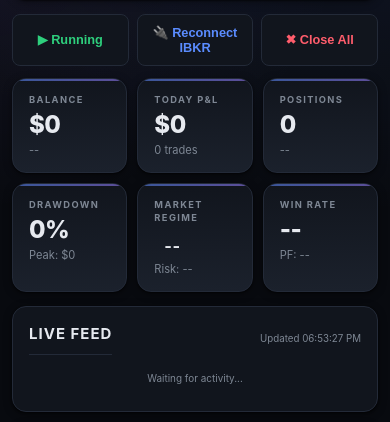
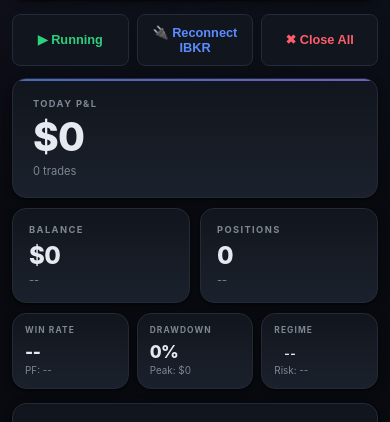
Before and after one commit to femibol/tpstrategyv3, a Python web app: template bot/dashboard/templates/dashboard.html in a window 390 px wide. Shown: the part 63-485 px from the top of the page. Run offline with Jinja, Linux system fonts and the light colour scheme; the template is opened without the code that fills it, so the values that code supplies are empty.

Commit message:
feat: dashboard UI overhaul — hierarchy + theme polish + live feed
User-driven review of the bot dashboard on mobile (2026-06-16). After
the bugfix PR fixed the lying cards, three structural improvements were
requested: information hierarchy, theme polish, live feed redesign.

1. Information hierarchy. The old 3x2 stat grid treated all six cards
   with equal visual weight — Today P&L next to Market Regime in the
   same box, even though the operator looks at P&L 95% of the time.
   Now three bands:
     - hero (full width, 2.6em number): Today P&L
     - secondary (2-col): Balance, Positions
     - tertiary (3-col, dense): Win Rate, Drawdown, Regime
   Operator's eye lands on the primary number first.

2. Theme polish. Gradient ::before top-edge accent was on every card,
   drowning the hero out. Restricted to .stat-card.hero. Body radial-
   gradients dialed down from 0.10/0.08 alpha to 0.06/0.04 — the old
   intensity created a fog effect that fought with the foreground.
   Tertiary cards get smaller padding + smaller value text, visually
   demoting Win Rate / Drawdown / Regime as the secondary signals
   they are.

3. Live Feed redesign. Previously read only from `notifier.history`
   which is in-memory and empty across restarts — operator saw
   "Waiting for activity..." despite 200+ trades on disk. Now
   backfills from the trades list:
     - Trade rows: time | symbol | strategy | $±X.XX (P&L color-coded)
     - Notifier rows: time | icon | message
     - Both kinds sorted by time desc, capped at 15 visible
     - Empty-state preserved for true day-0 fresh installs
   The feed answers "what is the bot doing right now?" again instead
   of being permanently empty.

12 new tests in tests/test_dashboard_ui_overhaul.py pin: the three
bands exist in the markup (hero / secondary / tertiary), the old flat
`.stats` grid is gone (anti-regression), gradient edge confined to
hero, body radials dialed down, tertiary card styling present, live
feed reads from trades + blends notifs + sorts + caps + has empty
fallback, and every id consumed elsewhere in the page is still
present (no silent JS failures from id removal).

https://claude.ai/code/session_01EUNqZ83QBjT3TwzMWaq21a

````diff
--- a/bot/dashboard/templates/dashboard.html
+++ b/bot/dashboard/templates/dashboard.html
@@ -30,8 +30,8 @@
         ::selection { background: rgba(91,140,255,0.30); }
         body {
             background:
-                radial-gradient(900px 600px at 100% -10%, rgba(91,140,255,0.10), transparent 60%),
-                radial-gradient(700px 500px at -10% 0%, rgba(155,125,255,0.08), transparent 55%),
+                radial-gradient(900px 600px at 100% -10%, rgba(91,140,255,0.06), transparent 60%),
+                radial-gradient(700px 500px at -10% 0%, rgba(155,125,255,0.04), transparent 55%),
                 var(--bg);
             background-attachment: fixed;
             color: var(--text);
@@ -88,19 +88,43 @@
         .data-connected { background: rgba(91,140,255,0.14);  color: var(--accent); border: 1px solid rgba(91,140,255,0.35); }
         .mode-live      { background: rgba(255,93,108,0.14);  color: var(--red);    border: 1px solid rgba(255,93,108,0.35); }
 
-        /* === STATS GRID === */
-        .stats { display: grid; grid-template-columns: 1fr 1fr 1fr; gap: 10px; margin-bottom: 14px; }
+        /* === STATS GRID — hierarchy: hero / secondary / tertiary ===
+         * The operator looks at the dashboard to answer one question first:
+         * "How am I doing right now?" Make Today P&L the hero card,
+         * Balance + Positions the secondary row, and demote everything
+         * else (drawdown, win rate, regime, all-time) to a tertiary band.
+         * Gradient top-edge accent is reserved for the hero — using it on
+         * every card made the eye skip over the actual primary number. */
+        .stats-hero {
+            display: grid; grid-template-columns: 1fr; gap: 10px; margin-bottom: 10px;
+        }
+        .stats-secondary {
+            display: grid; grid-template-columns: 1fr 1fr; gap: 10px; margin-bottom: 10px;
+        }
+        .stats-tertiary {
+            display: grid; grid-template-columns: 1fr 1fr 1fr; gap: 8px; margin-bottom: 14px;
+        }
         .stat-card {
             background: linear-gradient(180deg, var(--card), var(--border-soft));
             border: 1px solid var(--border); border-radius: var(--radius);
             padding: 14px 16px; box-shadow: var(--shadow);
             position: relative; overflow: hidden;
         }
-        .stat-card::before {
+        /* Hero — bigger, gets the gradient accent edge */
+        .stat-card.hero {
+            padding: 18px 20px;
+        }
+        .stat-card.hero::before {
             content: ""; position: absolute; top: 0; left: 0; right: 0; height: 2px;
             background: linear-gradient(90deg, var(--accent), var(--accent2));
-            opacity: 0.55;
-        }
+            opacity: 0.7;
+        }
+        .stat-card.hero .stat-value { font-size: 2.6em; letter-spacing: -0.8px; }
+        /* Tertiary — denser, no gradient edge, smaller value */
+        .stat-card.tert { padding: 10px 12px; }
+        .stat-card.tert .stat-value { font-size: 1.15em; }
+        .stat-card.tert .stat-label { font-size: 0.56em; letter-spacing: 1.1px; }
+        .stat-card.tert .stat-sub { font-size: 0.66em; margin-top: 2px; }
         .stat-label { font-size: 0.62em; color: var(--muted); text-transform: uppercase; letter-spacing: 1.4px; font-weight: 700; }
         .stat-value { font-size: 1.6em; font-weight: 800; margin-top: 5px; line-height: 1.15; letter-spacing: -0.5px; }
         .stat-sub { font-size: 0.74em; color: var(--muted); margin-top: 3px; }
@@ -742,37 +766,41 @@
 <!-- PULL TO REFRESH -->
 <div class="pull-indicator" id="pullIndicator">Refreshing...</div>
 
-<!-- STATS -->
-<div class="stats">
+<!-- STATS — hero / secondary / tertiary bands (Wave-6 UI overhaul) -->
+<div class="stats-hero">
+    <div class="stat-card hero">
+        <div class="stat-label">Today P&L</div>
+        <div class="stat-value" id="dailyPnl">$0</div>
+        <div class="stat-sub" id="dailyTrades">0 trades</div>
+    </div>
+</div>
+<div class="stats-secondary">
     <div class="stat-card">
         <div class="stat-label">Balance</div>
         <div class="stat-value" id="balance">$0</div>
         <div class="stat-sub" id="totalReturn">--</div>
     </div>
     <div class="stat-card">
-        <div class="stat-label">Today P&L</div>
-        <div class="stat-value" id="dailyPnl">$0</div>
-        <div class="stat-sub" id="dailyTrades">0 trades</div>
-    </div>
-    <div class="stat-card">
         <div class="stat-label">Positions</div>
         <div class="stat-value" id="openPositions">0</div>
         <div class="stat-sub" id="strategies">--</div>
     </div>
-    <div class="stat-card">
+</div>
+<div class="stats-tertiary">
+    <div class="stat-card tert">
+        <div class="stat-label">Win Rate</div>
+        <div class="stat-value" id="winRate">--</div>
+        <div class="stat-sub" id="profitFactor">PF: --</div>
+    </div>
+    <div class="stat-card tert">
         <div class="stat-label">Drawdown</div>
         <div class="stat-value" id="drawdown">0%</div>
         <div class="stat-sub" id="peakBalance">Peak: $0</div>
     </div>
-    <div class="stat-card">
-        <div class="stat-label">Market Regime</div>
+    <div class="stat-card tert">
+        <div class="stat-label">Regime</div>
         <div class="stat-value"><span class="regime-badge" id="regimeBadge">--</span></div>
         <div class="stat-sub" id="regimeRisk">Risk: --</div>
-    </div>
-    <div class="stat-card">
-        <div class="stat-label">Win Rate</div>
-        <div class="stat-value" id="winRate">--</div>
-        <div class="stat-sub" id="profitFactor">PF: --</div>
     </div>
 </div>
 
@@ -2359,19 +2387,70 @@ async function update() {
         nList.innerHTML = '<div class="empty">No notifications</div>';
     }
 
-    // Live Feed (top of page — latest activity at a glance)
+    // Live Feed — backfilled from recent closed trades (UI overhaul).
+    // Previously the feed read only from notifier.history which is
+    // in-memory and empty across restarts, so the operator saw
+    // "Waiting for activity..." even with 200+ trades in disk history.
+    // Now: trade rows take priority (always available, color-coded by
+    // P&L), with any live notifier entries blended in by time.
     var feedEl = document.getElementById('liveFeed');
-    if (feedEl && notifs && notifs.length > 0) {
-        var icons = {trade:'💹', scanner:'📡', risk:'🚨', system:'⚙️', position:'📍', summary:'📊'};
-        feedEl.innerHTML = notifs.slice(-8).reverse().map(function(n) {
-            var icon = icons[n.category] || '📋';
-            var t = new Date(n.time).toLocaleTimeString([], {hour:'2-digit',minute:'2-digit'});
-            var msg = (n.message || '').replace(/\*\*/g, '').replace(/```[^`]*```/g, '').substring(0, 120);
-            return '<div style="padding:4px 0;border-bottom:1px solid var(--border)">' +
-                '<span style="color:var(--muted);font-size:0.85em">' + t + '</span> ' +
-                icon + ' ' + msg +
-            '</div>';
-        }).join('');
+    if (feedEl) {
+        var rows = [];
+        // Recent closes — color-coded, newest first
+        if (trades && trades.length > 0) {
+            var recent = trades.slice(-25);
+            for (var i = 0; i < recent.length; i++) {
+                var t = recent[i];
+                var ts = t.exit_time || t.entry_time;
+                if (!ts) continue;
+                rows.push({
+                    kind: 'trade',
+                    ts: new Date(ts).getTime(),
+                    sym: t.symbol || '?',
+                    strat: t.strategy || '',
+                    pnl: t.pnl || 0,
+                    reason: t.reason || ''
+                });
+            }
+        }
+        // Notifier entries (live, transient) — blended by time
+        if (notifs && notifs.length > 0) {
+            var icons = {trade:'💹', scanner:'📡', risk:'🚨', system:'⚙️', position:'📍', summary:'📊'};
+            var recentNotifs = notifs.slice(-10);
+            for (var j = 0; j < recentNotifs.length; j++) {
+                var n = recentNotifs[j];
+                rows.push({
+                    kind: 'notif',
+                    ts: new Date(n.time).getTime(),
+                    icon: icons[n.category] || '📋',
+                    msg: (n.message || '').replace(/\*\*/g, '').replace(/```[^`]*```/g, '').substring(0, 100)
+                });
+            }
+        }
+        // Sort by time DESC, take top 15, render
+        rows.sort(function(a, b) { return b.ts - a.ts; });
+        rows = rows.slice(0, 15);
+        if (rows.length === 0) {
+            feedEl.innerHTML = '<div class="empty" style="padding:8px">Waiting for activity...</div>';
+        } else {
+            feedEl.innerHTML = rows.map(function(r) {
+                var time = new Date(r.ts).toLocaleTimeString([], {hour:'2-digit', minute:'2-digit'});
+                if (r.kind === 'trade') {
+                    var sign = r.pnl >= 0 ? '+' : '';
+                    var cls = r.pnl > 0.01 ? 'positive' : r.pnl < -0.01 ? 'negative' : 'neutral';
+                    return '<div style="padding:6px 0;border-bottom:1px solid var(--border);display:flex;align-items:baseline;gap:8px">' +
+                        '<span style="color:var(--muted);font-size:0.78em;font-variant-numeric:tabular-nums">' + time + '</span>' +
+                        '<span style="font-weight:700">' + r.sym + '</span>' +
+                        '<span style="color:var(--muted);font-size:0.78em;flex:1">' + r.strat + '</span>' +
+                        '<span class="' + cls + '" style="font-weight:700;font-variant-numeric:tabular-nums">' + sign + '$' + fmt(r.pnl) + '</span>' +
+                    '</div>';
+                }
+                return '<div style="padding:6px 0;border-bottom:1px solid var(--border)">' +
+                    '<span style="color:var(--muted);font-size:0.78em">' + time + '</span> ' +
+                    r.icon + ' ' + r.msg +
+                '</div>';
+            }).join('');
+        }
     }
     var updEl = document.getElementById('lastUpdate');
     if (updEl) updEl.textContent = 'Updated ' + new Date().toLocaleTimeString([], {hour:'2-digit',minute:'2-digit',second:'2-digit'});
````
Also changed, not shown: tests/test_dashboard_ui_overhaul.py (added, +191 -0 lines).
